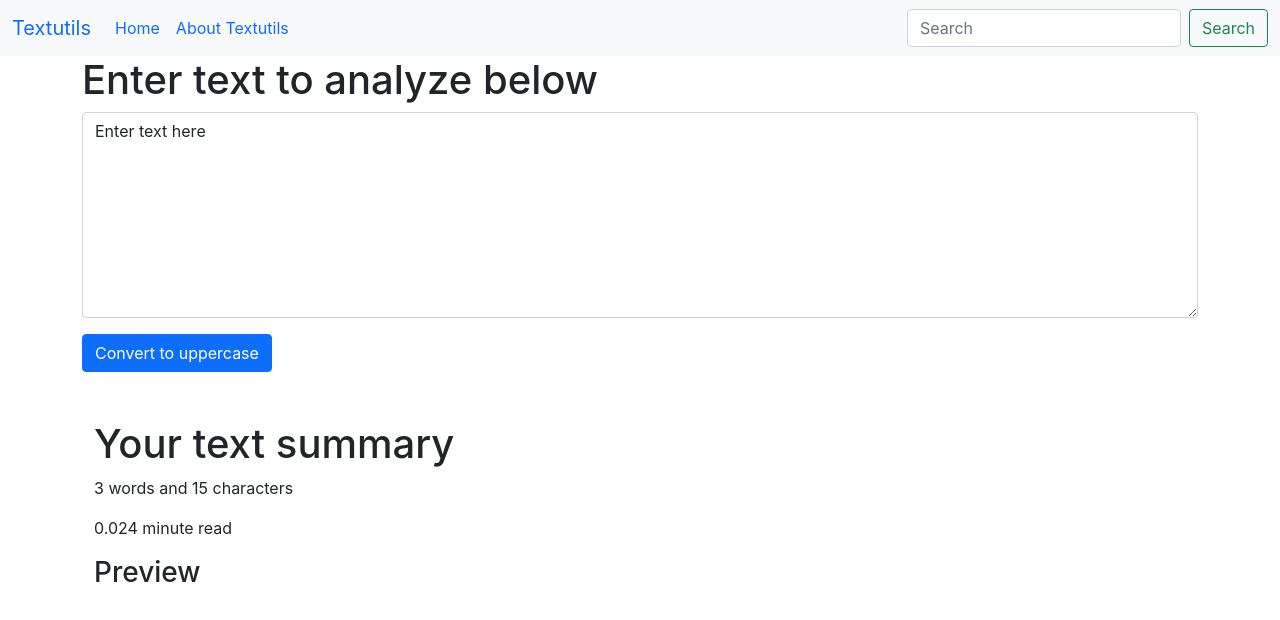
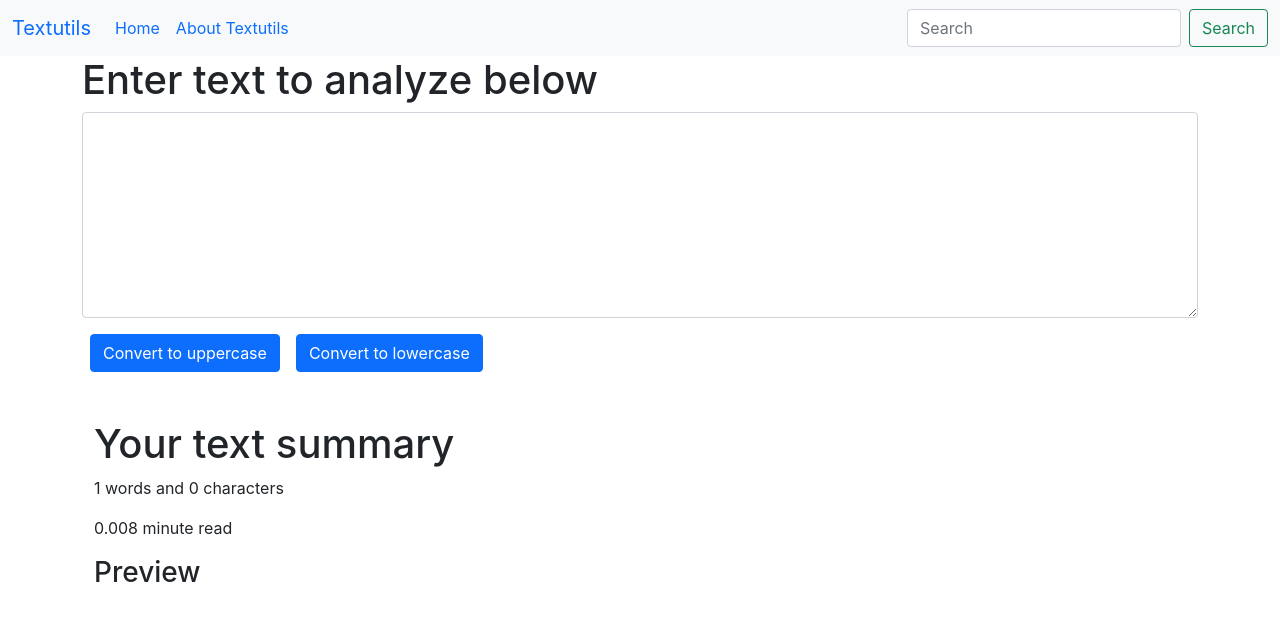
Before and after one commit to mridula-narang/textutils, a React (Create React App) app in the folder textutils/: page / in a window 1280 px wide. Shown: the top 620 px of the page. Built offline with nearby package versions, Linux system fonts and the light colour scheme.

Commit message:
new commit

```diff
--- a/textutils/src/components/TextForm.js
+++ b/textutils/src/components/TextForm.js
@@ -6,11 +6,20 @@ export default function TextForm(props) {
         setText(newText)
 
     }
+
+    const handleLowClick = ()=>{
+        console.log("Lowercase was clicked");
+        let newText = text.toLowerCase();
+        setText(newText)
+    }
+
+
     const handleOnChange = (event)=>{
         console.log("On change");
         setText(event.target.value)
     }
-    const [text,setText] = useState("Enter text here");
+
+    const [text,setText] = useState("");
   return (
     <>
         <div className='mb-5'>
@@ -18,14 +27,15 @@ export default function TextForm(props) {
         <div className="mb-3">
             <textarea className="form-control" value = {text} onChange = {handleOnChange} id="exampleFormControlTextarea1" rows="8"></textarea>
         </div>
-            <button className="btn btn-primary" onClick={handleUpClick}>Convert to uppercase</button>
+            <button className="btn btn-primary mx-2" onClick={handleUpClick}>Convert to uppercase</button>
+            <button className="btn btn-primary mx-2  " onClick={handleLowClick}>Convert to lowercase</button>
         </div>
         <div className="container my-3">
             <h1>Your text summary</h1>
             <p>{text.split(" ").length} words and {text.length} characters</p>
             <p>{0.008*text.split(" ").length} minute read</p>
             <h3>Preview</h3>
-            <p></p>
+            <p>{text}</p>
         </div>
     </>
   );
```
